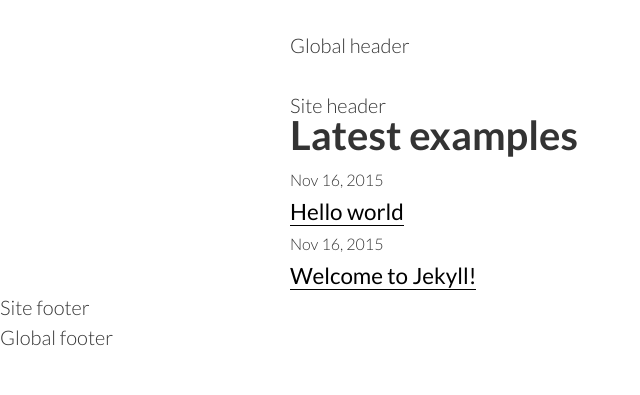
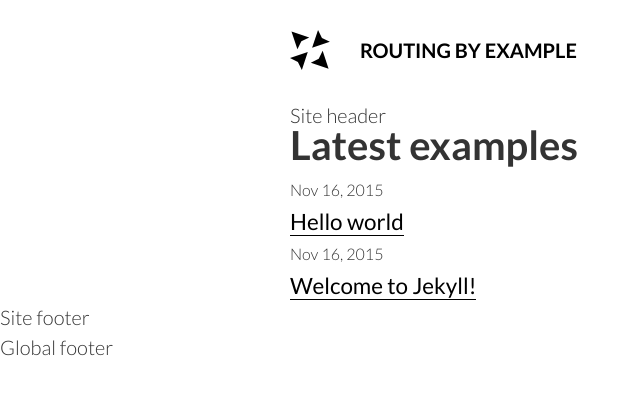
Before and after one commit to routingbyexample/routingbyexample.github.io, a Jekyll site: the page built from index.html, in a window 1280 px wide. Shown: the top 395 px of the page, without its empty margins (0-640 px from the left). Built offline with Jekyll 4.4.1, drawn with Linux system fonts in a browser that asks for light colours.

Commit message:
feat(_includes): update global-header content

```diff
--- a/_includes/global-header.html
+++ b/_includes/global-header.html
@@ -1,3 +1,16 @@
 <header class="rbe-global-header">
-  Global header
+  <nav class="rbe-global-nav">
+    <ul>
+      <li class="rbe-global-nav__logo">
+        <a href="http://routingbyexample.com">
+          <img src="/assets/logo/routingbyexample-black.svg" />
+        </a>
+      </li>
+      <li class="rbe-global-nav__link-to-website">
+        <a href="http://routingbyexample.com">
+          ROUTING BY EXAMPLE
+        </a>
+      </li>
+    </ul>
+  </nav>
 </header>
```
